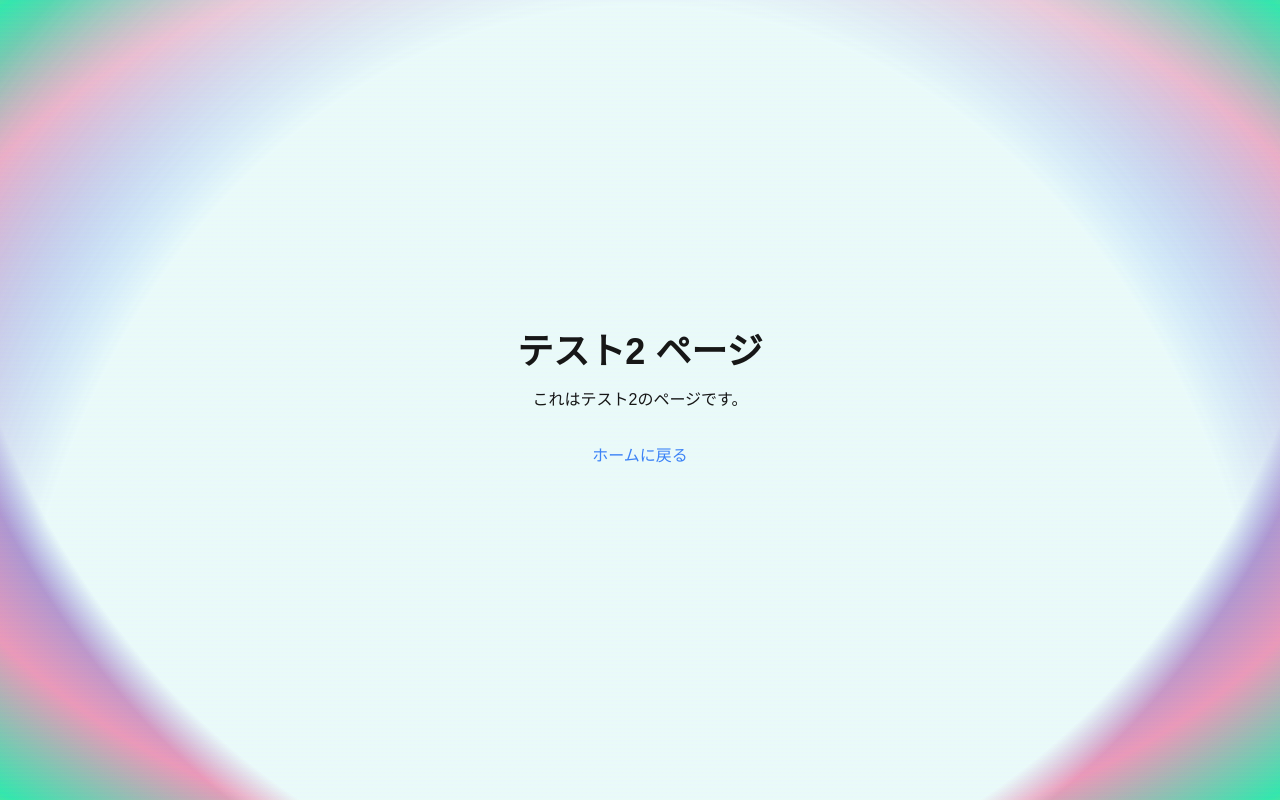
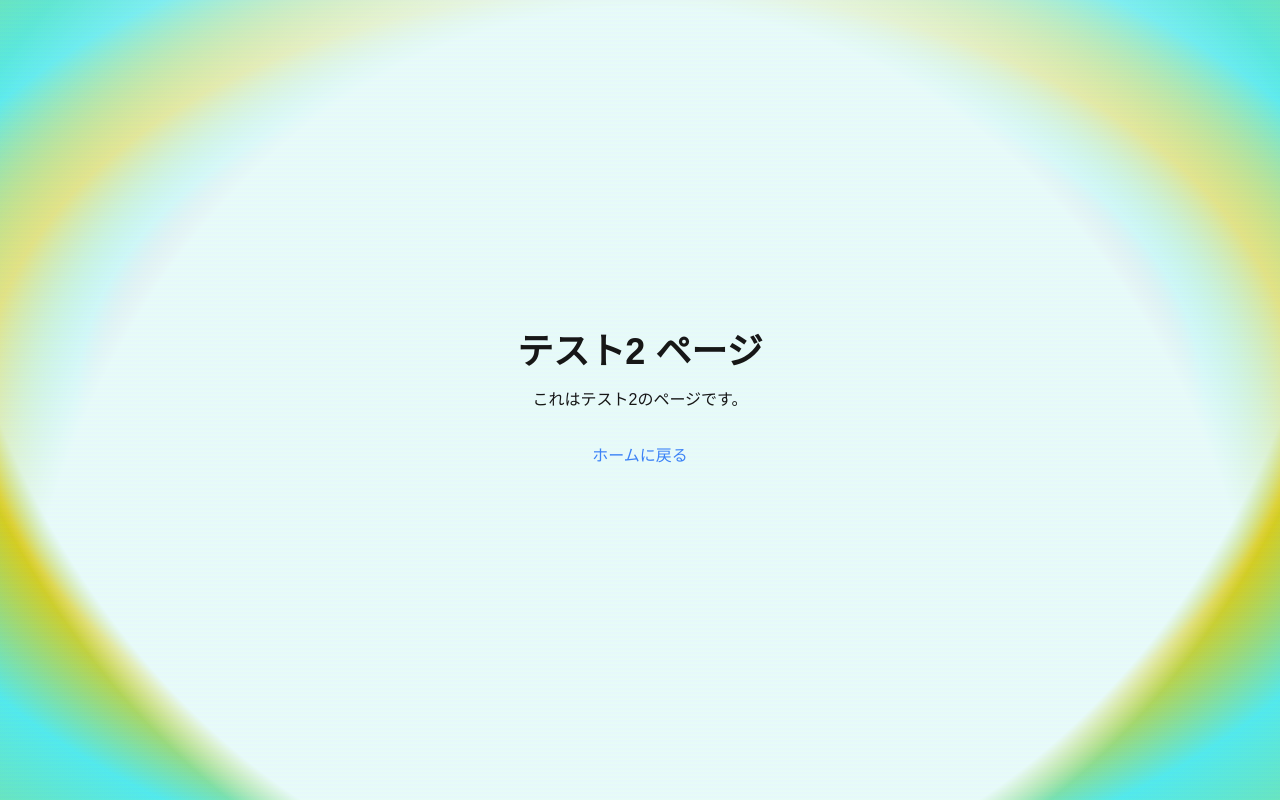
Before and after one commit to vectsense/toxseen-official-github, a Next.js app: page /test2 in a window 1280 px wide. Built offline with nearby package versions, Linux system fonts and the light colour scheme; a web font is replaced by a local one.

Commit message:
アニメーション背景完成。修正版ver1.1.0

```diff
--- a/src/app/test2/page.tsx
+++ b/src/app/test2/page.tsx
@@ -6,10 +6,7 @@ export default function Test2Page() {
     <div className="flex flex-col items-center justify-center min-h-screen text-center">
       <h1 className="text-4xl font-bold">テスト2 ページ</h1>
       <p className="mt-4">これはテスト2のページです。</p>
-      <Link
-        href="/"
-        className="mt-8 text-blue-500 hover:underline"
-      >
+      <Link href="/" className="mt-8 text-blue-500 hover:underline">
         ホームに戻る
       </Link>
     </div>
--- a/src/components/motionWrapper/dynamicBackground.tsx
+++ b/src/components/motionWrapper/dynamicBackground.tsx
@@ -8,28 +8,34 @@ interface DynamicBackgroundProps {
   gradientStops?: number[];
 }
 
-const MIN_STARTING_GAP = 90;
+const MIN_STARTING_GAP = 70;
 const MAX_STARTING_GAP = 150;
-const ANIMATION_SPEED = 0.08;
+const ANIMATION_SPEED = 0.01;
 
 const DynamicBackground: React.FC<DynamicBackgroundProps> = ({
   startingGap: initialStartingGap = MIN_STARTING_GAP,
   gradientColors: externalGradientColors = [
     "#2979FF",
-    "#FF80AB",
-    "#11e59c",
-    "#FFD600",
-    "#00E676",
-    "#3D5AFE",
-    "#111669",
+    "#DB5692",
+    "#5BECF1",
+    "#F2CB05",
+    "#5BECF1",
+    "#7BE5B2",
+    "#DB5692",
   ],
-  gradientStops: externalGradientStops = [35, 50, 60, 70, 80, 90, 100],
+  gradientStops: externalGradientStops = [35, 55, 60, 70, 85, 100, 110],
 }) => {
   const containerRef = useRef<HTMLDivElement | null>(null);
 
   // Memoize gradientColors and gradientStops
-  const gradientColors = useMemo(() => externalGradientColors, [externalGradientColors]);
-  const gradientStops = useMemo(() => externalGradientStops, [externalGradientStops]);
+  const gradientColors = useMemo(
+    () => externalGradientColors,
+    [externalGradientColors]
+  );
+  const gradientStops = useMemo(
+    () => externalGradientStops,
+    [externalGradientStops]
+  );
 
   useEffect(() => {
     let animationFrame: number;
@@ -63,10 +69,10 @@ const DynamicBackground: React.FC<DynamicBackgroundProps> = ({
       {/* Add fade-in animation */}
       <motion.div
         key="dynamic-background"
-        initial={{ opacity: 0, }} // Start with 0 opacity
+        initial={{ opacity: 0 }} // Start with 0 opacity
         animate={{
-          opacity: 1, // Fade in to full opacity
-          transition: { duration: 10, ease: [0.25, 0.1, 0.25, 1] }, // Smooth transition
+          opacity: 2, // Fade in to full opacity
+          transition: { duration: 9, ease: [0.25, 0.1, 0.25, 1] }, // Smooth transition
         }}
         className="absolute inset-0 overflow-hidden"
       >
```
